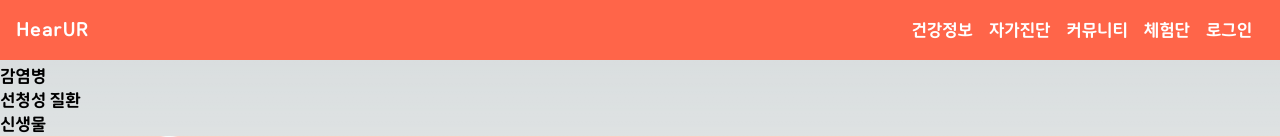
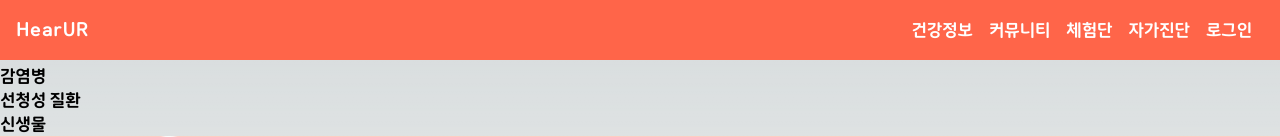
Before and after one commit to HealthCatcher/HearUR-front, a Next.js app: page / in a window 1280 px wide. Shown: the top 137 px of the page. Built offline with nearby package versions, Linux system fonts and the light colour scheme; no server answers.

Commit message:
feat: 자가진단 탭 위치 변경

```diff
--- a/src/components/common/topnav/topnav.tsx
+++ b/src/components/common/topnav/topnav.tsx
@@ -37,9 +37,9 @@ const TopNavigator = () => {
           {/* 탭 목록 */}
           <div className="flex space-x-4 mr-3">
             <NavLink href="/health-information">건강정보</NavLink>
-            <NavLink href="/self-diagnosis">자가진단</NavLink>
             <NavLink href="/community">커뮤니티</NavLink>
             <NavLink href="/experience-notice">체험단</NavLink>
+            <NavLink href="/self-diagnosis">자가진단</NavLink>
             <LoginButton/>
           </div>
         </div>
```
